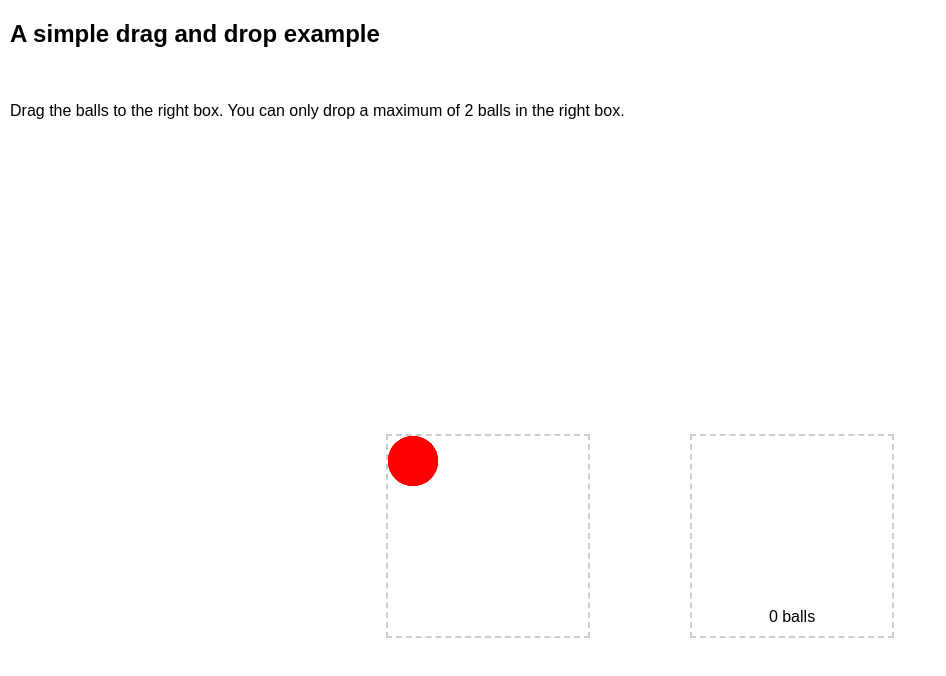
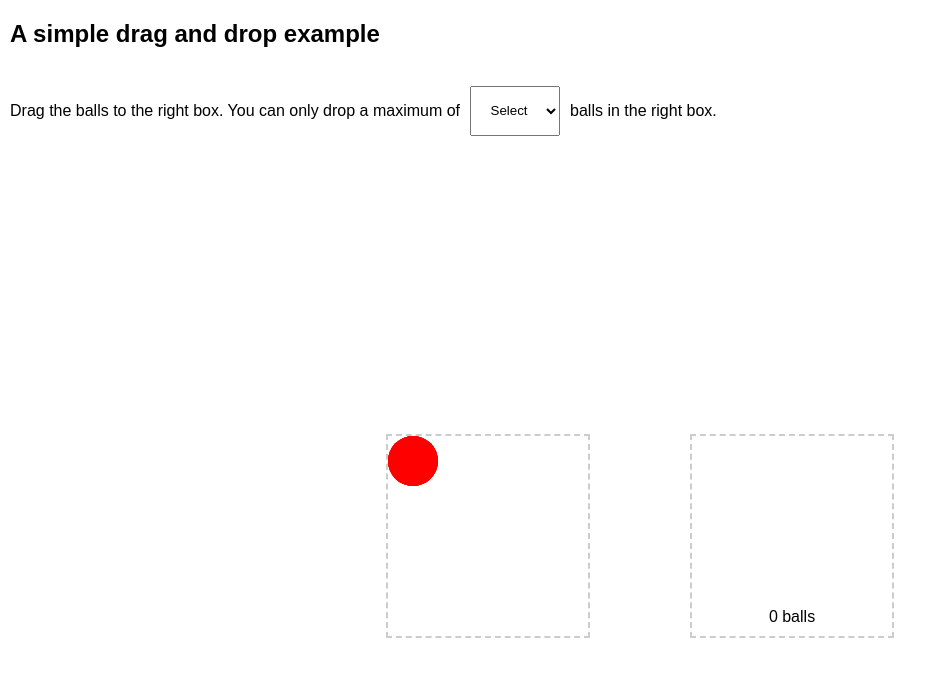
Before and after one commit to DarioAlessioR/drag_and_drop, a plain HTML site: page index.html in a window 1280 px wide. Shown: the whole page, without its empty margins (0-946 px from the left). Drawn offline with Linux system fonts and the light colour scheme.

Commit message:
Update index.html
Add the maximum number of balls selector

```diff
--- a/index.html
+++ b/index.html
@@ -49,7 +49,16 @@
 
 <h2>A simple drag and drop example</h2>
 <br>
-<p>Drag the balls to the right box. You can only drop a maximum of 2 balls in the right box.</p>
+<div style="display: flex;">
+  <p>Drag the balls to the right box. You can only drop a maximum of</p>
+  <select id="maxBalls" style="width: 90px; text-align: center; padding: 10px; margin: 0 10px;">
+    <option value="0" selected>Select</option>
+    <option value="1">1</option>
+    <option value="2">2</option>
+    <option value="3">3</option>
+    <option value="4">4</option>
+  </select>  <p>balls in the right box.</p>
+</div>
 
 <div class="boxContainer" style="display: flex; justify-content: center; align-items: center; height: 100%; width: 100%;">
   <div id="left-box" class="box" ondrop="drop(event)" ondragover="allowDrop(event)">
@@ -70,6 +79,7 @@
   const leftBox = document.getElementById('left-box');
   const rightBox = document.getElementById('right-box');
   const ballCounter = document.getElementById('ball-counter');
+  const maxBalls = document.getElementById('maxBalls');
 
   let ballsInRightBox = 0;
 
@@ -95,7 +105,7 @@
   function drop(e) {
     e.preventDefault();
     if (e.target.id === 'right-box') {
-      if (ballsInRightBox < 2) {
+      if (ballsInRightBox < maxBalls.value) {
         const ballId = e.dataTransfer.getData('text/plain');
         const ball = document.getElementById(ballId);
         const x = e.clientX - rightBox.getBoundingClientRect().left - ball.offsetWidth / 2;
```
